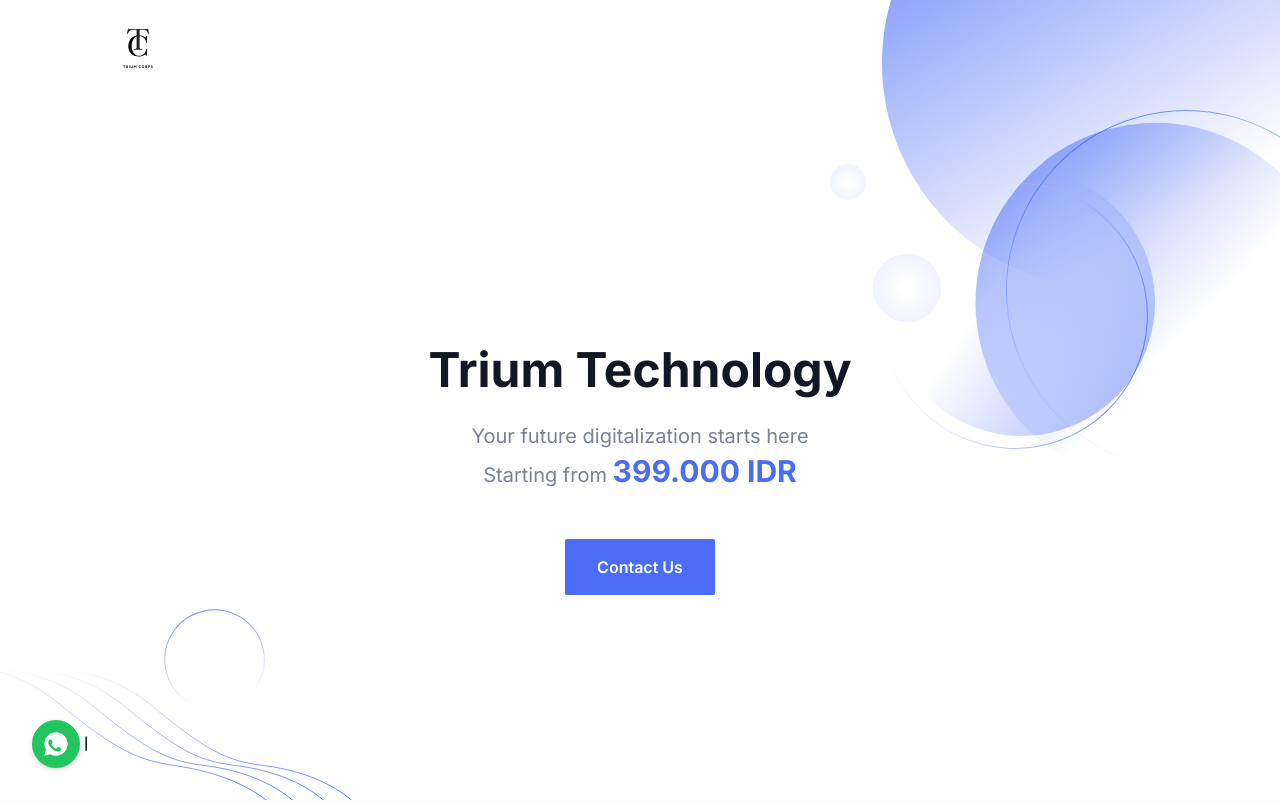
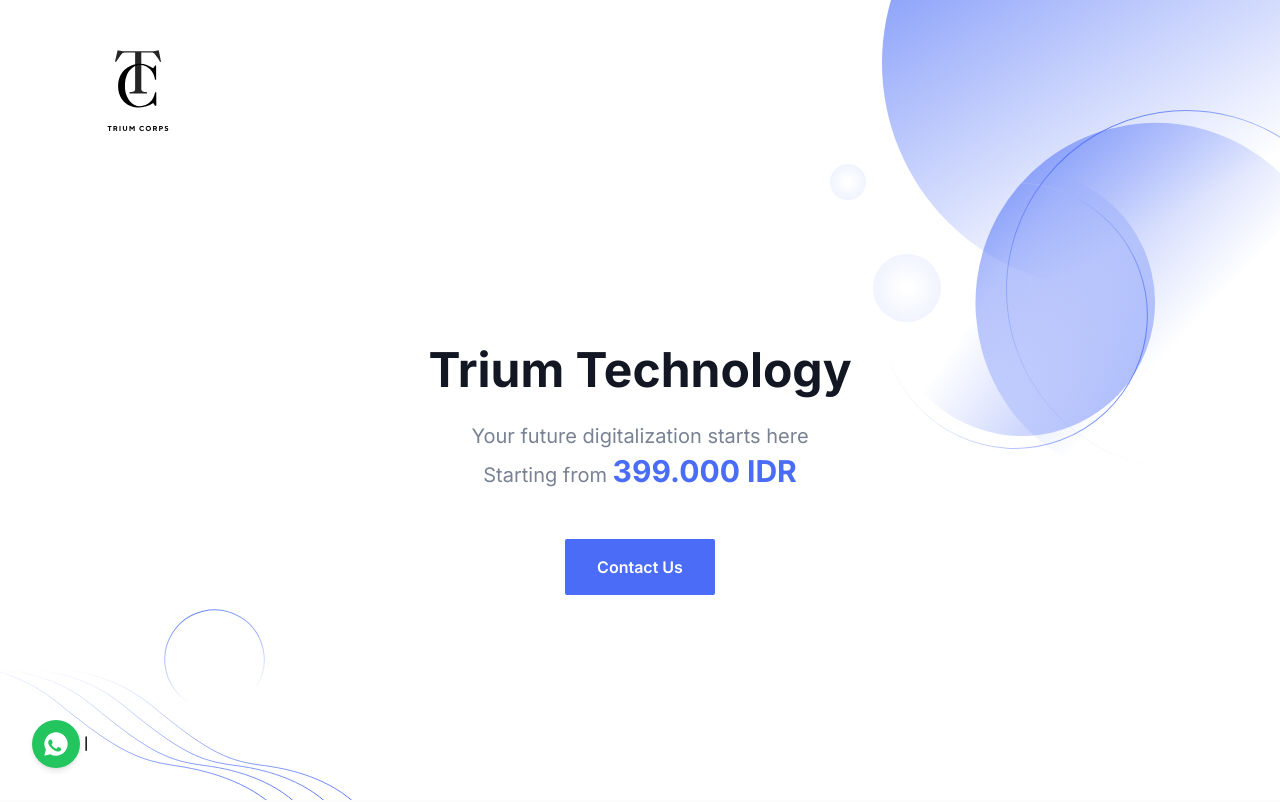
Before and after one commit to LessZxD/CompaProf, a Next.js app: page / in a window 1280 px wide. Shown: the top 802 px of the page. Built offline with nearby package versions, Linux system fonts and the light colour scheme.

Commit message:
increased icon in navbar

```diff
--- a/src/components/Header/index.tsx
+++ b/src/components/Header/index.tsx
@@ -62,7 +62,7 @@
                   alt="logo"
                   width={30}
                   height={30}
-                  className="max-h-20 w-full dark:hidden"
+                  className="max-h-15 w-full dark:hidden"
                 />
                 {/* <Image
                   src="/images/logo/logo.svg"
```
